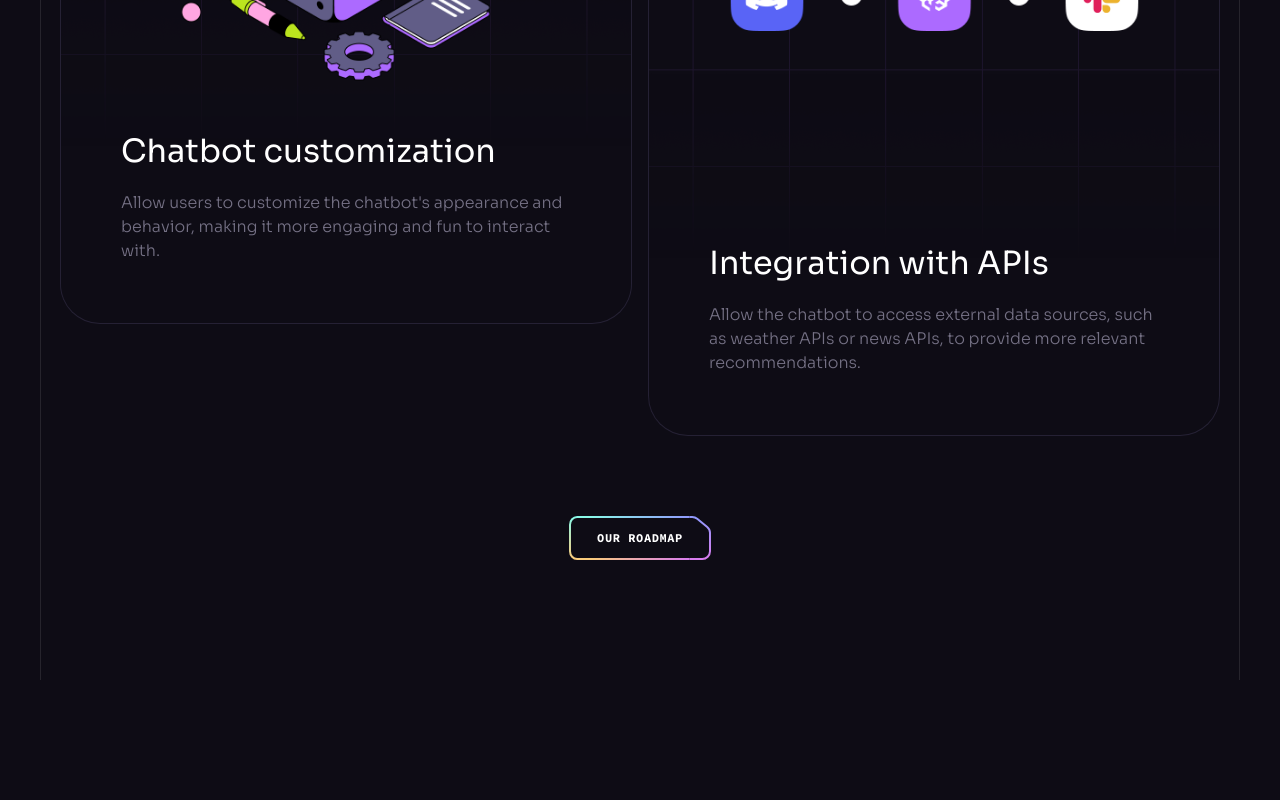
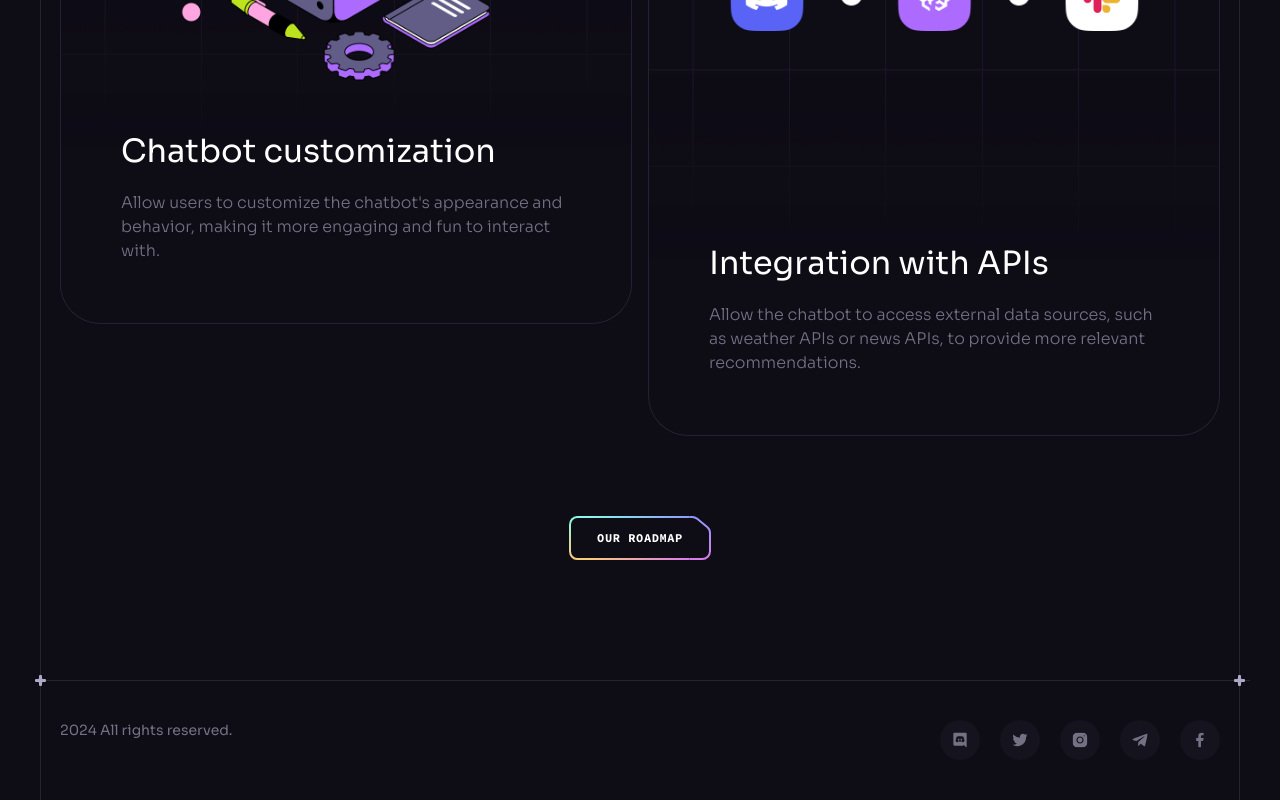
Before and after one commit to parth-develops/brainwave, a React (Vite) app: page / in a window 1280 px wide. Shown: the part 8601-9401 px from the top of the page. Before the commit the page ends 9281 px from the top, so only its background shows below. Built offline with nearby package versions, Linux system fonts and the light colour scheme.

Commit message:
Developed Footer

```diff
--- a/src/App.jsx
+++ b/src/App.jsx
@@ -1,6 +1,7 @@
 import ButtonGradient from "./assets/svg/ButtonGradient";
 import Benefits from "./components/Benefits";
 import Collaboration from "./components/Collaboration";
+import Footer from "./components/Footer";
 import Header from "./components/Header";
 import Hero from "./components/Hero";
 import Pricing from "./components/Pricing";
@@ -18,6 +19,7 @@
         <Services />
         <Pricing />
         <Roadmap />
+        <Footer />
       </div>
       <ButtonGradient />
     </>
--- /dev/null
+++ b/src/components/Footer.jsx
@@ -0,0 +1,19 @@
+import { socials } from "../constants";
+import Section from "./Section";
+
+export default function Footer() {
+    return (
+        <Section crosses className={`!px-0 !py-10`} >
+            <div className="container flex sm:justify-between justify-center gap-10 max-sm:flex-col">
+                <p className="caption text-n-4 lg:block">{new Date().getFullYear()} All rights reserved.</p>
+                <ul className="flex gap-5 flex-wrap">
+                    {socials.map(item => (
+                        <a href="" key={item.id} target="_blank" className="flex items-center justify-center w-10 h-10 bg-n-7 rounded-full transition-colors hover:bg-n-6">
+                            <img src={item.iconUrl} alt={item.title} width={16} height={16} />
+                        </a>
+                    ))}
+                </ul>
+            </div>
+        </Section>
+    )
+}
```
